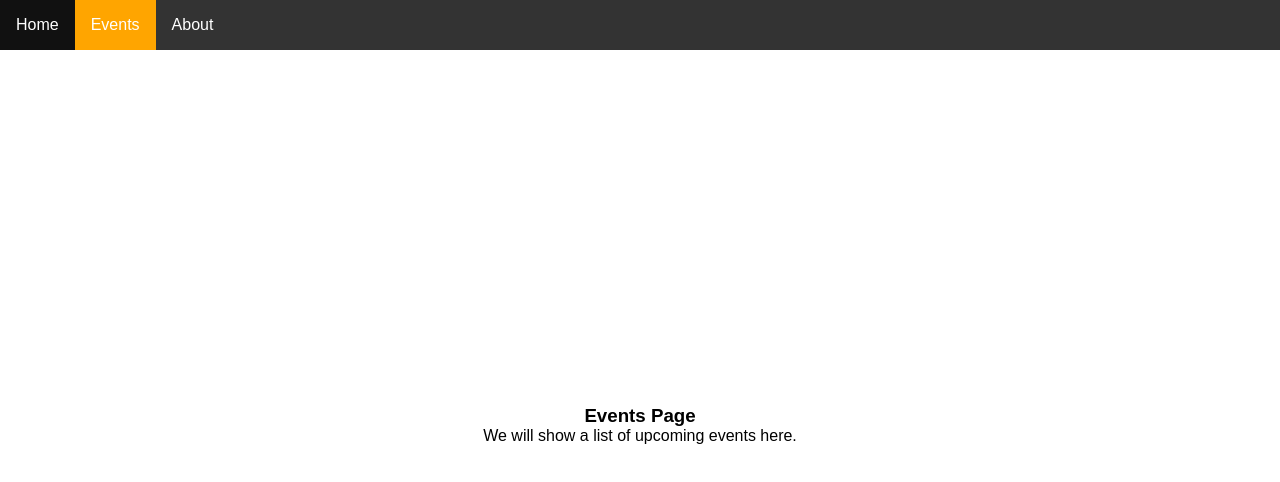
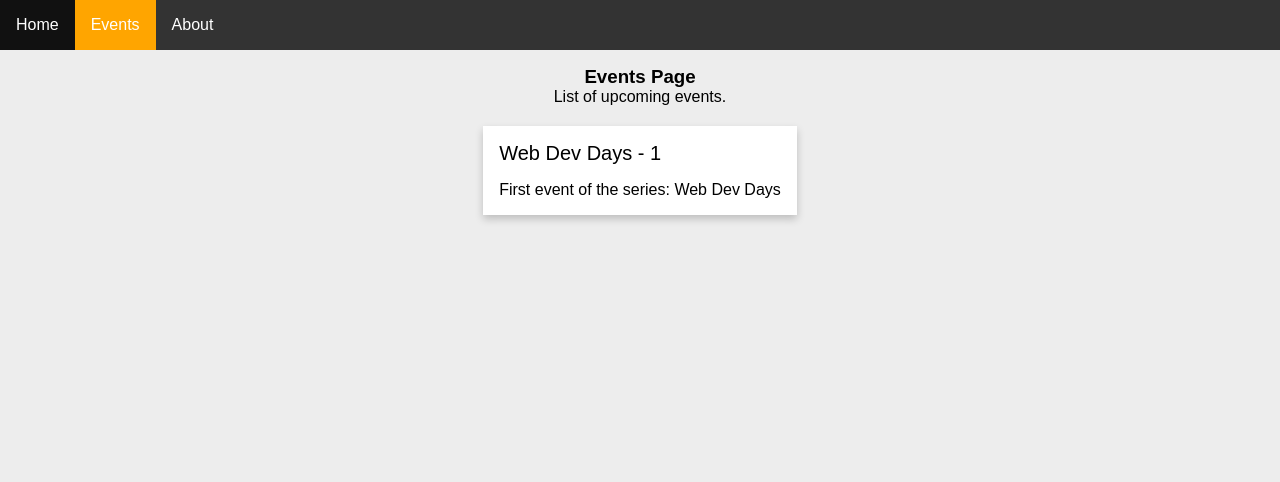
Before and after one commit to gdgnewdelhi/web-dev-day-angular, an Angular app: page /events in a window 1280 px wide. Shown: the top 482 px of the page. Built offline with nearby package versions, Linux system fonts and the light colour scheme.

Commit message:
Add event card

```diff
--- a/src/app/app.module.ts
+++ b/src/app/app.module.ts
@@ -8,6 +8,7 @@ import { ContentComponent } from './content/content.component';
 import { HomeComponent } from './home/home.component';
 import { AboutComponent } from './about/about.component';
 import { EventsComponent } from './events/events.component';
+import { EventCardComponent } from './event-card/event-card.component';
 
 @NgModule({
   declarations: [
@@ -16,7 +17,8 @@ import { EventsComponent } from './events/events.component';
     ContentComponent,
     HomeComponent,
     AboutComponent,
-    EventsComponent
+    EventsComponent,
+    EventCardComponent
   ],
   imports: [
     BrowserModule,
--- /dev/null
+++ b/src/app/event-card/event-card.component.css
@@ -0,0 +1,24 @@
+.card {
+    box-shadow: 0 4px 8px 0 rgba(0,0,0,0.2);
+    transition: 0.3s;
+    margin: 4px;
+    background-color: white;
+}
+
+.card:hover {
+    box-shadow: 0 8px 16px 0 rgba(0,0,0,0.2);
+}
+
+.card-content {
+    padding: 16px;
+}
+
+.event-title {
+    font-size: 20px;
+    font-weight: 500;
+}
+
+.event-description {
+    font-size: 16px;
+    margin-top: 16px
+}
--- /dev/null
+++ b/src/app/event-card/event-card.component.html
@@ -0,0 +1,10 @@
+<div class="card">
+  <div class="card-content">
+      <div class="event-title">
+          {{ title }}
+        </div>
+        <div class="event-description">
+          {{ description }}
+        </div>
+  </div>
+</div>
--- /dev/null
+++ b/src/app/event-card/event-card.component.ts
@@ -0,0 +1,18 @@
+import { Component, OnInit } from '@angular/core';
+
+@Component({
+  selector: 'app-event-card',
+  templateUrl: './event-card.component.html',
+  styleUrls: ['./event-card.component.css']
+})
+export class EventCardComponent implements OnInit {
+
+  title = 'Web Dev Days - 1';
+  description = 'First event of the series: Web Dev Days';
+
+  constructor() { }
+
+  ngOnInit() {
+  }
+
+}
--- a/src/app/events/events.component.css
+++ b/src/app/events/events.component.css
@@ -2,7 +2,16 @@
     width: 100%;
     height: 100%;
     display: flex;
-    justify-content: center;
     flex-direction: column;
     align-items: center;
+    background-color: #ededed
 }
+
+#top-content {
+    padding: 16px;
+    text-align: center;
+}
+
+#events-container{
+    flex: 1;
+}
--- a/src/app/events/events.component.html
+++ b/src/app/events/events.component.html
@@ -1,6 +1,11 @@
 <div id="container">
-  <h3>
-    Events Page
-  </h3>
-  <p>We will show a list of upcoming events here.</p>
+  <div id="top-content">
+      <h3>
+          Events Page
+        </h3>
+        <p>List of upcoming events.</p>
+  </div>
+  <div id="events-container">
+    <app-event-card></app-event-card>
+  </div>
 </div>
```
Also changed, not shown: 1 other file (tests, documents, lock files or other folders).
